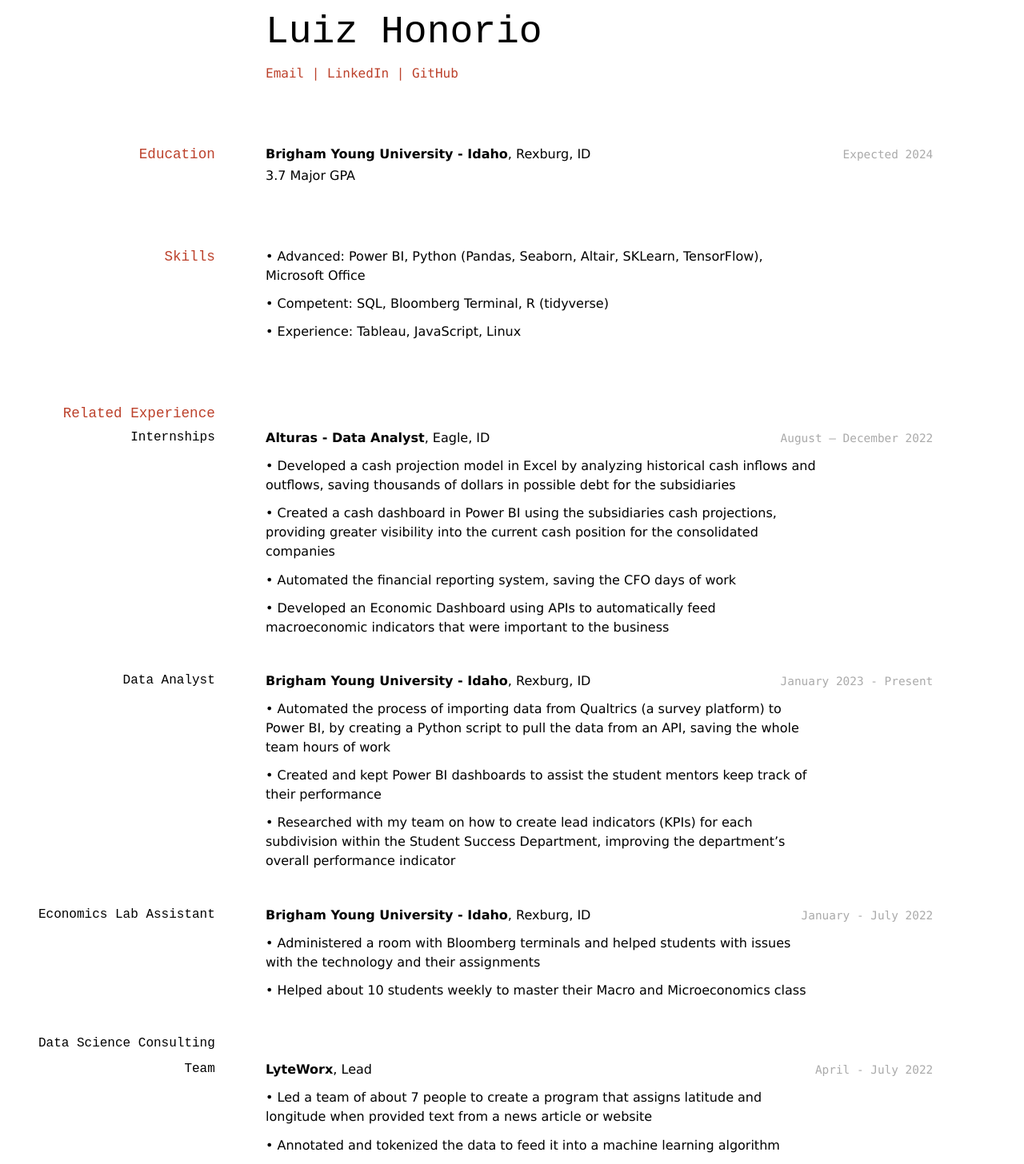
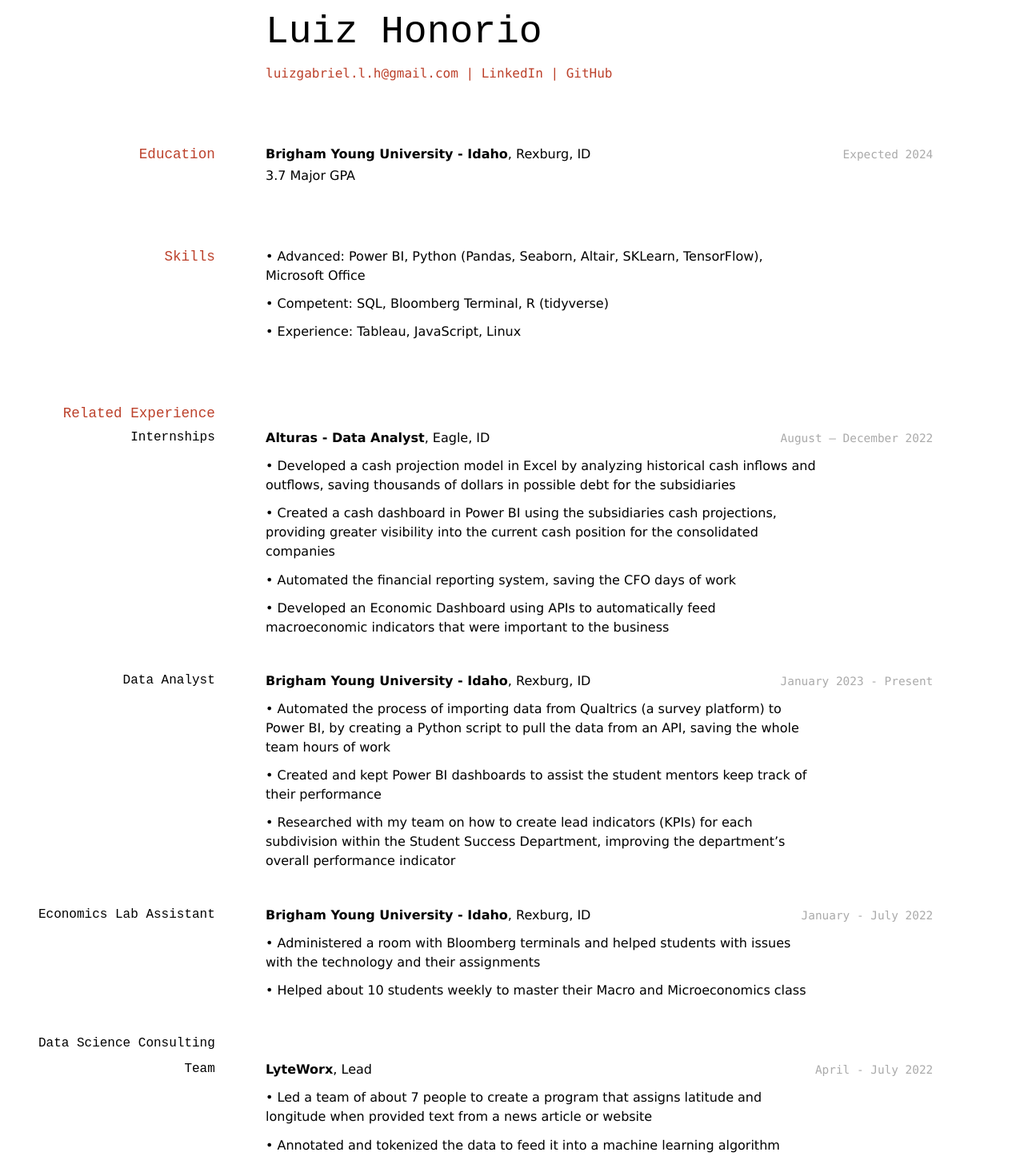
Before and after one commit to byuids-resumes/LuizResumeRepo, a Jekyll site: the page built from docs/index.md, in a window 1280 px wide. Shown: the whole page at 80% size. Built offline with Jekyll 4.4.1, drawn with Linux system fonts in a browser that asks for light colours.

Commit message:
Update index.md

```diff
--- a/docs/index.md
+++ b/docs/index.md
@@ -5,7 +5,7 @@ title: Luiz Honorio's Resume
 # Luiz Honorio
 
 <div id="webaddress">
-<a href="luizgabriel.l.h@gmail.com">Email</a>
+<a href="luizgabriel.l.h@gmail.com">luizgabriel.l.h@gmail.com</a>
 | <a href="linkedin.com/in/luiz-gl-honorio">LinkedIn</a>
 | <a href="https://github.com/byuids-resumes">GitHub</a>
 </div>
```
